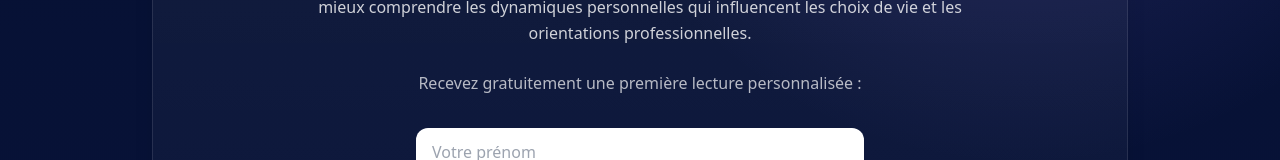
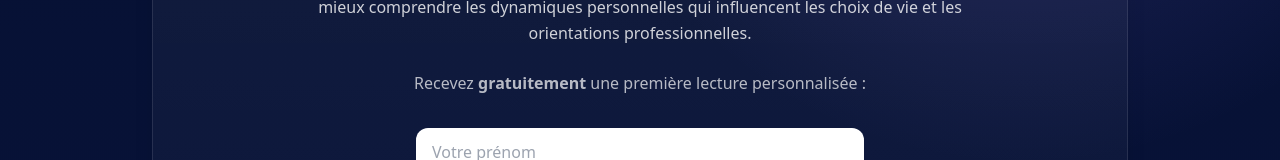
Before and after one commit to arnaudcrestey/procoach, a Next.js app in the folder arnaudcrestey-site-main/: page /resultat in a window 1280 px wide. Shown: the part 637-797 px from the top of the page. Built offline with nearby package versions, Linux system fonts and the light colour scheme.

Commit message:
Update page.tsx

```diff
--- a/arnaudcrestey-site-main/app/resultat/page.tsx
+++ b/arnaudcrestey-site-main/app/resultat/page.tsx
@@ -314,8 +314,8 @@ export default function ResultPage() {
         </p>
 
         <p className="mt-6 text-white/70 max-w-2xl mx-auto leading-relaxed">
-          Recevez gratuitement une première lecture personnalisée :
-        </p>
+  Recevez <strong>gratuitement</strong> une première lecture personnalisée :
+</p>
 
         <form
   onSubmit={handleSubmit}
```
